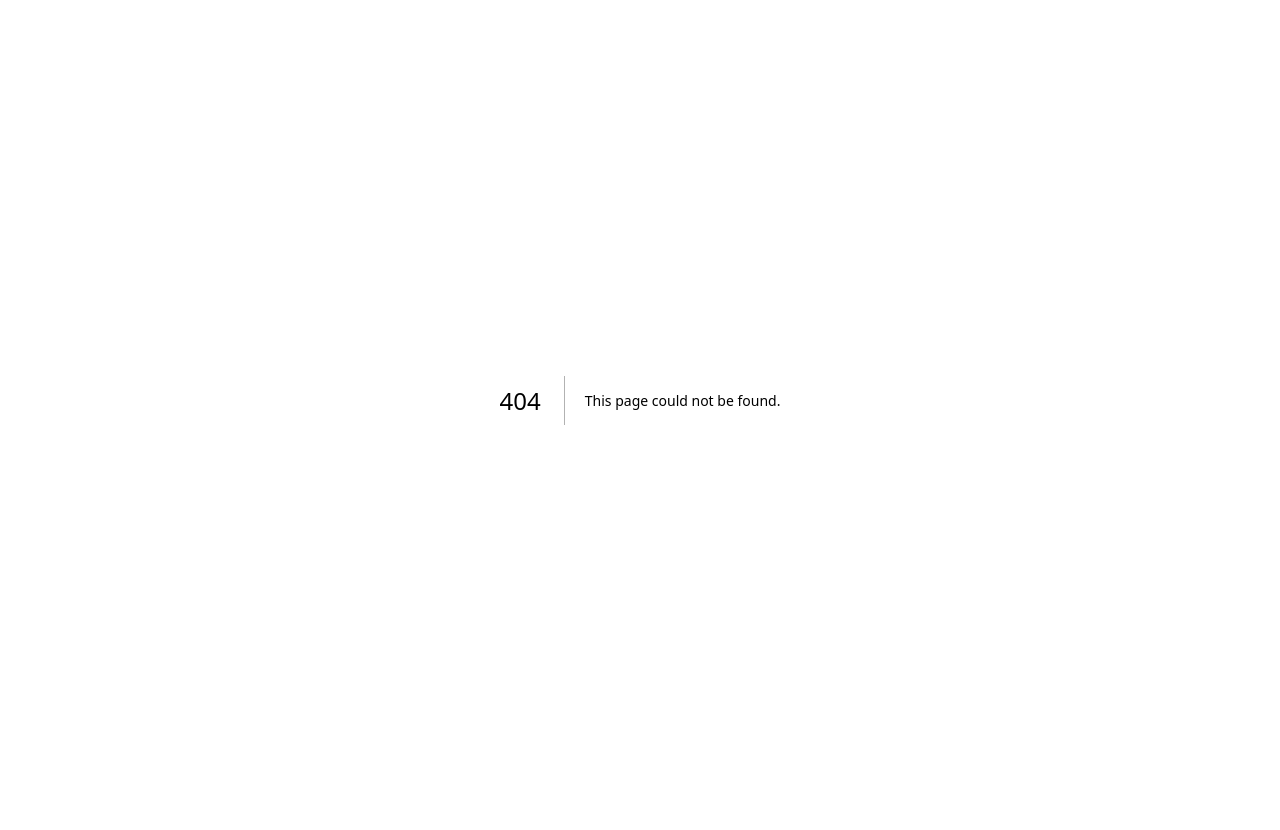
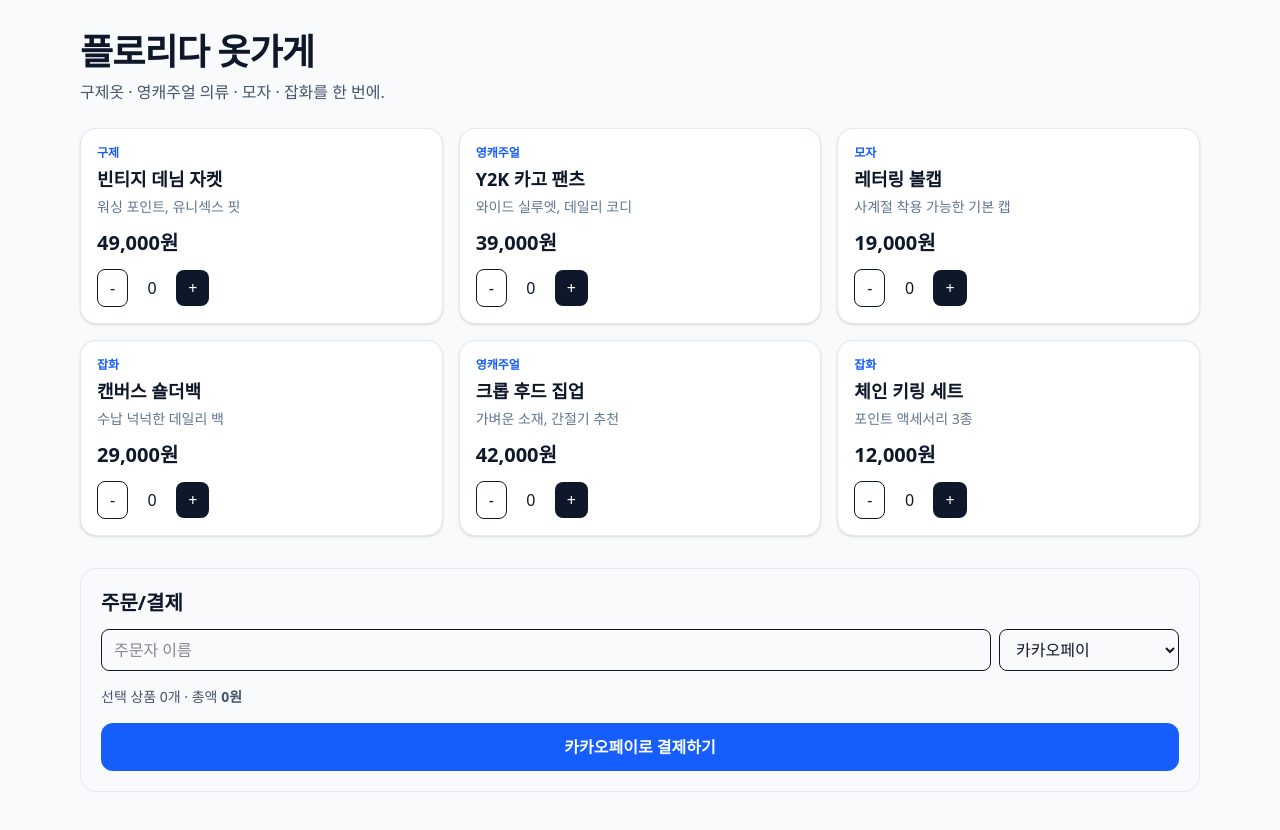
Before and after one commit to dudqks0319-cpu/florida-shop, a Next.js app: page /florida in a window 1280 px wide. Before the commit this address had no page. Shown: the top 830 px of the page. Before the commit the page ends 800 px from the top, so only its background shows below. Built offline with nearby package versions, Linux system fonts and the light colour scheme.

Commit message:
Add Florida fashion homepage with integrated payment-ready API

```diff
--- /dev/null
+++ b/src/app/api/florida/payment/ready/route.ts
@@ -0,0 +1,36 @@
+import { NextRequest, NextResponse } from "next/server";
+import { paymentReady, type PaymentMethod } from "@/lib/payment";
+
+const VALID_METHODS: PaymentMethod[] = ["kakaopay", "naverpay", "tosspay", "card"];
+
+export async function POST(req: NextRequest) {
+  try {
+    const body = await req.json();
+    const method = String(body?.method || "card") as PaymentMethod;
+    const amount = Number(body?.amount || 0);
+    const orderName = String(body?.orderName || "플로리다 옷가게 주문").trim();
+
+    if (!VALID_METHODS.includes(method)) {
+      return NextResponse.json({ error: "지원하지 않는 결제수단입니다." }, { status: 400 });
+    }
+    if (!Number.isInteger(amount) || amount < 1000) {
+      return NextResponse.json({ error: "결제 금액은 1,000원 이상 정수여야 합니다." }, { status: 400 });
+    }
+
+    const orderId = `fl-${Date.now()}-${Math.random().toString(36).slice(2, 8)}`;
+    const ready = paymentReady({ orderId, amount, method, orderName });
+
+    return NextResponse.json({
+      ok: true,
+      orderId,
+      paymentMode: ready.provider,
+      checkoutUrl: ready.checkoutUrl,
+      message: ready.message,
+    });
+  } catch (error) {
+    return NextResponse.json(
+      { error: error instanceof Error ? error.message : "결제 준비 중 오류가 발생했습니다." },
+      { status: 500 },
+    );
+  }
+}
--- /dev/null
+++ b/src/app/florida/page.tsx
@@ -0,0 +1,139 @@
+"use client";
+
+import { useMemo, useState } from "react";
+
+type Product = {
+  id: string;
+  name: string;
+  category: "구제" | "영캐주얼" | "잡화" | "모자";
+  price: number;
+  desc: string;
+};
+
+const PRODUCTS: Product[] = [
+  { id: "v1", name: "빈티지 데님 자켓", category: "구제", price: 49000, desc: "워싱 포인트, 유니섹스 핏" },
+  { id: "v2", name: "Y2K 카고 팬츠", category: "영캐주얼", price: 39000, desc: "와이드 실루엣, 데일리 코디" },
+  { id: "v3", name: "레터링 볼캡", category: "모자", price: 19000, desc: "사계절 착용 가능한 기본 캡" },
+  { id: "v4", name: "캔버스 숄더백", category: "잡화", price: 29000, desc: "수납 넉넉한 데일리 백" },
+  { id: "v5", name: "크롭 후드 집업", category: "영캐주얼", price: 42000, desc: "가벼운 소재, 간절기 추천" },
+  { id: "v6", name: "체인 키링 세트", category: "잡화", price: 12000, desc: "포인트 액세서리 3종" },
+];
+
+const METHOD_LABEL: Record<string, string> = {
+  kakaopay: "카카오페이",
+  naverpay: "네이버페이",
+  tosspay: "토스페이",
+  card: "카드",
+};
+
+export default function FloridaPage() {
+  const [cart, setCart] = useState<Record<string, number>>({});
+  const [paymentMethod, setPaymentMethod] = useState<"kakaopay" | "naverpay" | "tosspay" | "card">("kakaopay");
+  const [buyerName, setBuyerName] = useState("");
+  const [busy, setBusy] = useState(false);
+  const [notice, setNotice] = useState<string>("");
+
+  const items = useMemo(() =>
+    PRODUCTS.filter((p) => (cart[p.id] || 0) > 0).map((p) => ({ ...p, qty: cart[p.id] })),
+  [cart]);
+
+  const total = useMemo(() => items.reduce((sum, i) => sum + i.price * i.qty, 0), [items]);
+
+  const add = (id: string) => setCart((prev) => ({ ...prev, [id]: (prev[id] || 0) + 1 }));
+  const sub = (id: string) =>
+    setCart((prev) => {
+      const next = { ...prev };
+      next[id] = Math.max((next[id] || 0) - 1, 0);
+      if (next[id] === 0) delete next[id];
+      return next;
+    });
+
+  const checkout = async () => {
+    if (!buyerName.trim()) {
+      setNotice("주문자 이름을 입력해주세요.");
+      return;
+    }
+    if (!items.length) {
+      setNotice("상품을 1개 이상 담아주세요.");
+      return;
+    }
+
+    setBusy(true);
+    setNotice("");
+
+    const orderName = `${buyerName.trim()}님의 플로리다 주문`;
+    const res = await fetch("/api/florida/payment/ready", {
+      method: "POST",
+      headers: { "Content-Type": "application/json" },
+      body: JSON.stringify({ method: paymentMethod, amount: total, orderName }),
+    });
+    const json = await res.json();
+
+    if (!res.ok) {
+      setNotice(json.error || "결제 준비 실패");
+      setBusy(false);
+      return;
+    }
+
+    setNotice(`${METHOD_LABEL[paymentMethod]} 결제창으로 이동합니다.`);
+    window.open(json.checkoutUrl, "_blank", "noopener,noreferrer");
+    setBusy(false);
+  };
+
+  return (
+    <main className="max-w-6xl mx-auto px-4 py-8 pb-20">
+      <h1 className="text-4xl font-black tracking-tight">플로리다 옷가게</h1>
+      <p className="mt-2 text-slate-600">구제옷 · 영캐주얼 의류 · 모자 · 잡화를 한 번에.</p>
+
+      <section className="mt-6 grid gap-4 sm:grid-cols-2 lg:grid-cols-3">
+        {PRODUCTS.map((p) => (
+          <article key={p.id} className="rounded-2xl border border-slate-200 bg-white p-4 shadow-sm">
+            <p className="text-xs text-blue-600 font-semibold">{p.category}</p>
+            <h3 className="mt-1 font-bold text-lg">{p.name}</h3>
+            <p className="mt-1 text-sm text-slate-500">{p.desc}</p>
+            <p className="mt-3 font-extrabold text-xl">{p.price.toLocaleString("ko-KR")}원</p>
+            <div className="mt-3 flex items-center gap-2">
+              <button onClick={() => sub(p.id)} className="rounded-lg border px-3 py-1.5">-</button>
+              <span className="min-w-8 text-center">{cart[p.id] || 0}</span>
+              <button onClick={() => add(p.id)} className="rounded-lg bg-slate-900 text-white px-3 py-1.5">+</button>
+            </div>
+          </article>
+        ))}
+      </section>
+
+      <section className="mt-8 rounded-2xl border border-slate-200 bg-slate-50 p-5">
+        <h2 className="text-xl font-bold">주문/결제</h2>
+        <div className="mt-3 grid gap-2 sm:grid-cols-[1fr_180px]">
+          <input
+            value={buyerName}
+            onChange={(e) => setBuyerName(e.target.value)}
+            className="rounded-lg border px-3 py-2"
+            placeholder="주문자 이름"
+          />
+          <select
+            value={paymentMethod}
+            onChange={(e) => setPaymentMethod(e.target.value as typeof paymentMethod)}
+            className="rounded-lg border px-3 py-2"
+          >
+            <option value="kakaopay">카카오페이</option>
+            <option value="naverpay">네이버페이</option>
+            <option value="tosspay">토스페이</option>
+            <option value="card">카드</option>
+          </select>
+        </div>
+
+        <div className="mt-4 text-sm text-slate-600">선택 상품 {items.length}개 · 총액 <b>{total.toLocaleString("ko-KR")}원</b></div>
+
+        <button
+          onClick={checkout}
+          disabled={busy}
+          className="mt-4 w-full rounded-xl bg-blue-600 text-white py-3 font-semibold disabled:opacity-60"
+        >
+          {busy ? "결제 준비중..." : `${METHOD_LABEL[paymentMethod]}로 결제하기`}
+        </button>
+
+        {notice && <p className="mt-3 text-sm text-rose-600">{notice}</p>}
+      </section>
+    </main>
+  );
+}
```
